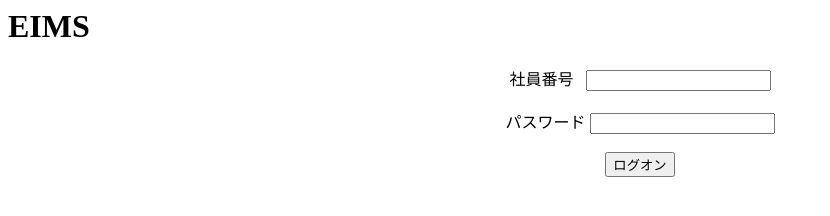
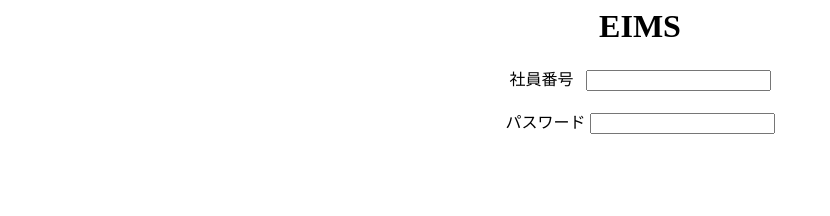
Before and after one commit to tkyo/MIssion4, a plain HTML site: page Mission3/WebContent/EIMS.html in a window 1280 px wide. Shown: the whole page, without its empty margins (0-830 px from the left). Drawn offline with Linux system fonts and the light colour scheme.

Commit message:
WebContentフォルダにfavicon.ionファイルを追加しました。 index.htmlファイルとEIMS.htmlファイルを編集しました。

```diff
--- a/Mission3/WebContent/EIMS.html
+++ b/Mission3/WebContent/EIMS.html
@@ -4,7 +4,7 @@
 <TITLE>ログオン</TITLE>
 </head>
 <body>
-	<h1>EIMS</h1>
+	<Div Align="center"><h1>EIMS</h1></Div>
 	<form action="LogonServlet" method="post">
 		<input type="hidden" name="page" value="logon">
 		<Div Align="center">
@@ -14,11 +14,6 @@
 		<Div Align="center">
 			パスワード&nbsp;<input type="password" name="password">
 		</Div>
-		<br />
-		<Div Align="center">
-			<input type="submit" value="ログオン" />
-		</Div>
 	</form>
-
 </body>
 </html>
```
Also changed, not shown: Mission3/WebContent/index.html (+3 -1 lines).
